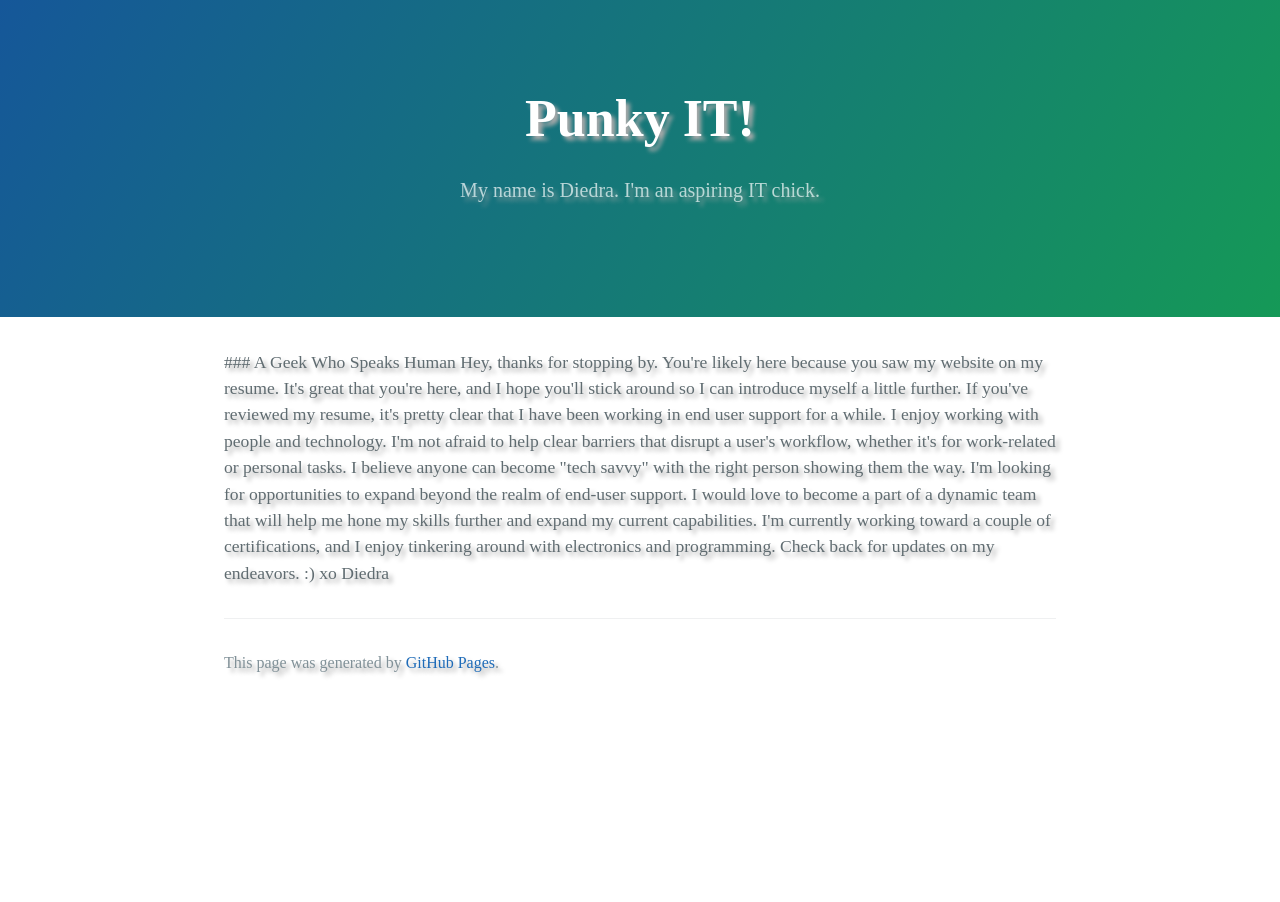
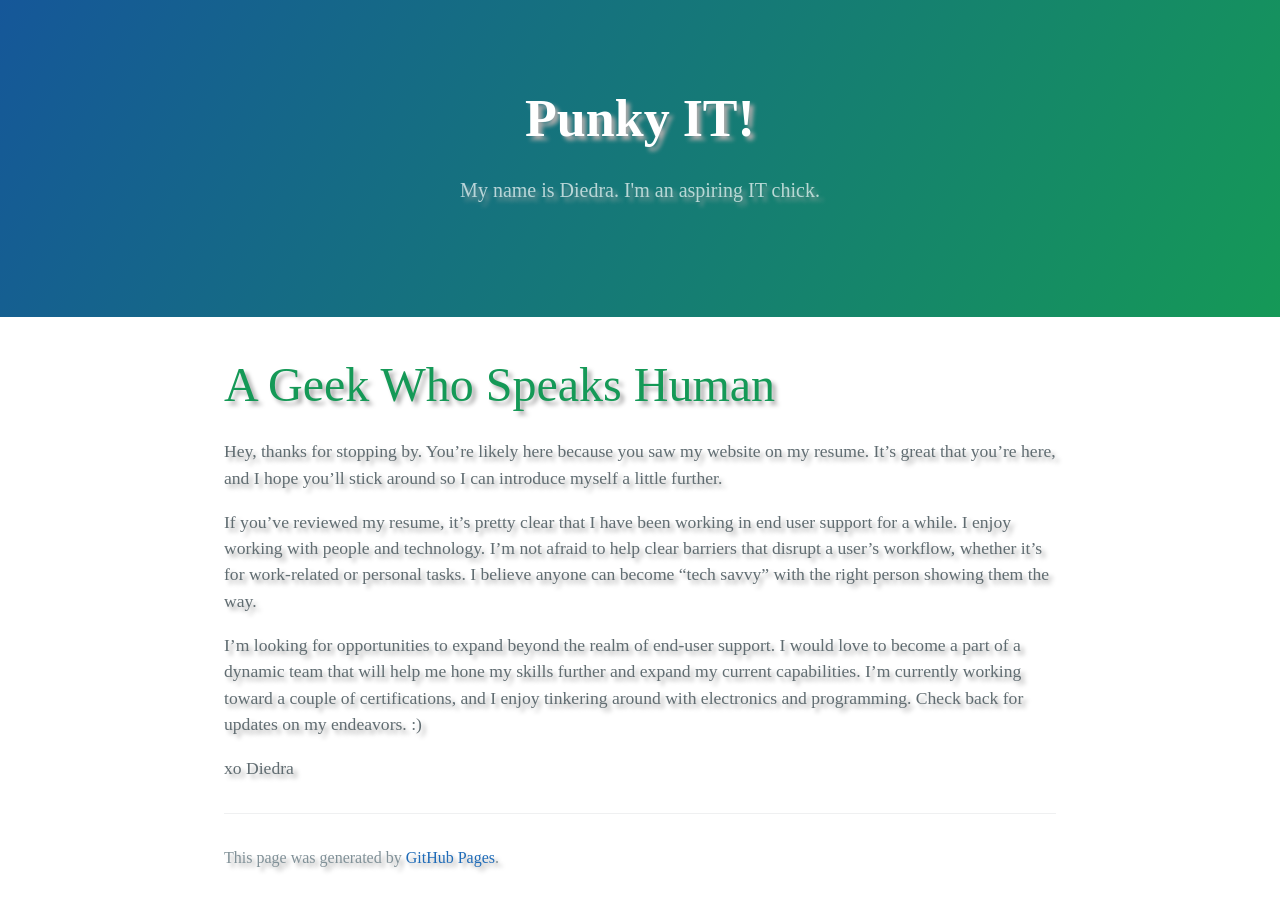
Before and after one commit to punkyit/punkyit.github.io, a Jekyll site: the page built from index.md, in a window 1280 px wide. Built offline with Jekyll 4.4.1, drawn with Linux system fonts in a browser that asks for light colours; some web fonts are replaced; our own code applies the rules of GitHub Pages for plain Markdown files; part of the change alters nothing that is shown.

Commit message:
Update index.md

```diff
--- a/index.md
+++ b/index.md
@@ -1,8 +1,18 @@
 ---
 layout: default
 ---
+### A Geek Who Speaks Human
 
-<html>
+Hey, thanks for stopping by. You're likely here because you saw my website on my resume. It's great that you're here, and I hope you'll stick around so I can introduce myself a little further.
+
+If you've reviewed my resume, it's pretty clear that I have been working in end user support for a while. I enjoy working with people and technology. I'm not afraid to help clear barriers that disrupt a user's workflow, whether it's for work-related or personal tasks. I believe anyone can become "tech savvy" with the right person showing them the way.
+
+I'm looking for opportunities to expand beyond the realm of end-user support. I would love to become a part of a dynamic team that will help me hone my skills further and expand my current capabilities. I'm currently working toward a couple of certifications, and I enjoy tinkering around with electronics and programming. Check back for updates on my endeavors. :)
+
+
+ xo Diedra
+
+ <html>
   <head>
     <link rel="stylesheet"
           href="https://fonts.googleapis.com/css?family=Nixie One">
@@ -15,17 +25,5 @@ layout: default
   </head>
   <body>
 
-
-### A Geek Who Speaks Human
-
-Hey, thanks for stopping by. You're likely here because you saw my website on my resume. It's great that you're here, and I hope you'll stick around so I can introduce myself a little further.
-
-If you've reviewed my resume, it's pretty clear that I have been working in end user support for a while. I enjoy working with people and technology. I'm not afraid to help clear barriers that disrupt a user's workflow, whether it's for work-related or personal tasks. I believe anyone can become "tech savvy" with the right person showing them the way.
-
-I'm looking for opportunities to expand beyond the realm of end-user support. I would love to become a part of a dynamic team that will help me hone my skills further and expand my current capabilities. I'm currently working toward a couple of certifications, and I enjoy tinkering around with electronics and programming. Check back for updates on my endeavors. :)
-
-
- xo Diedra
-
   </body>
 </html>
```
